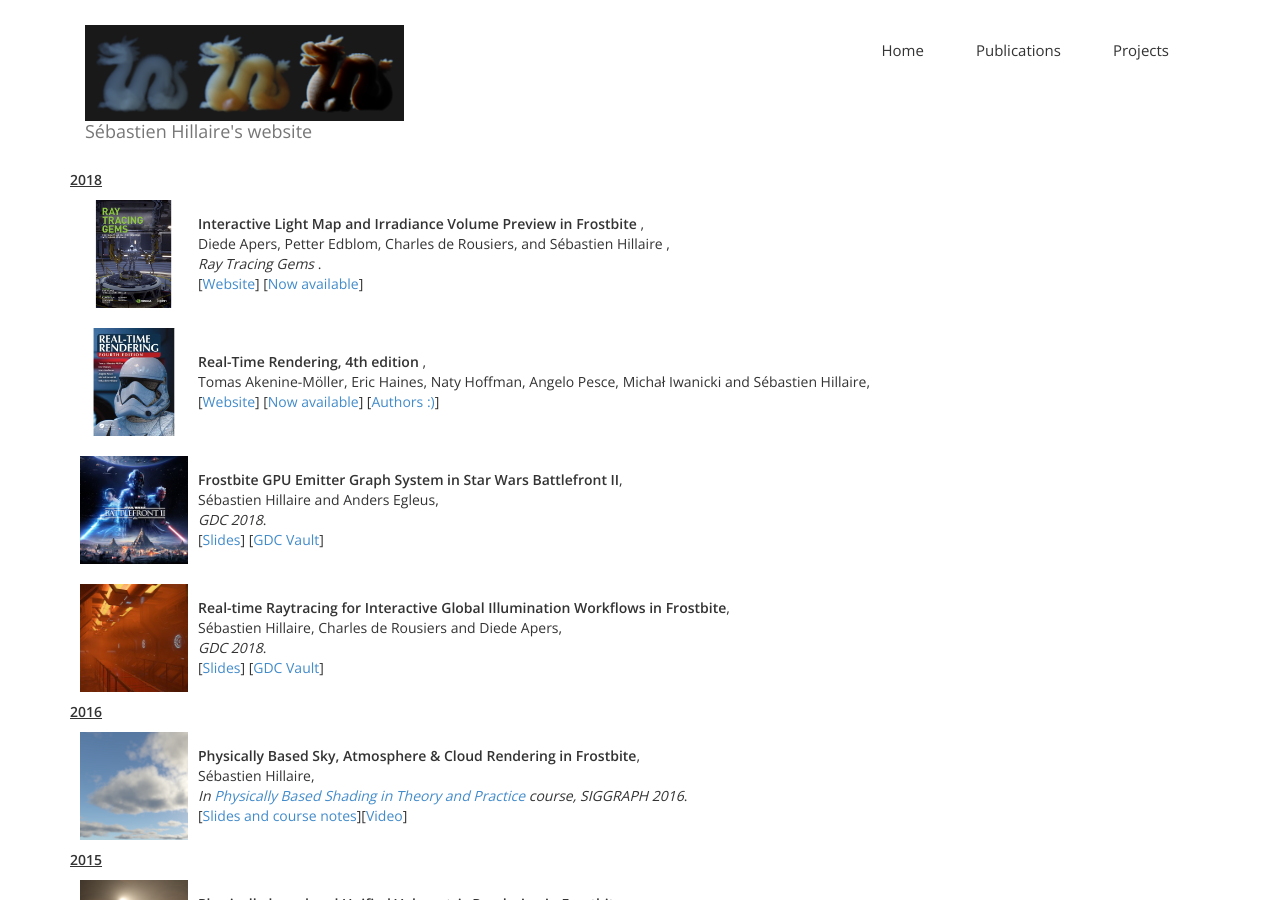
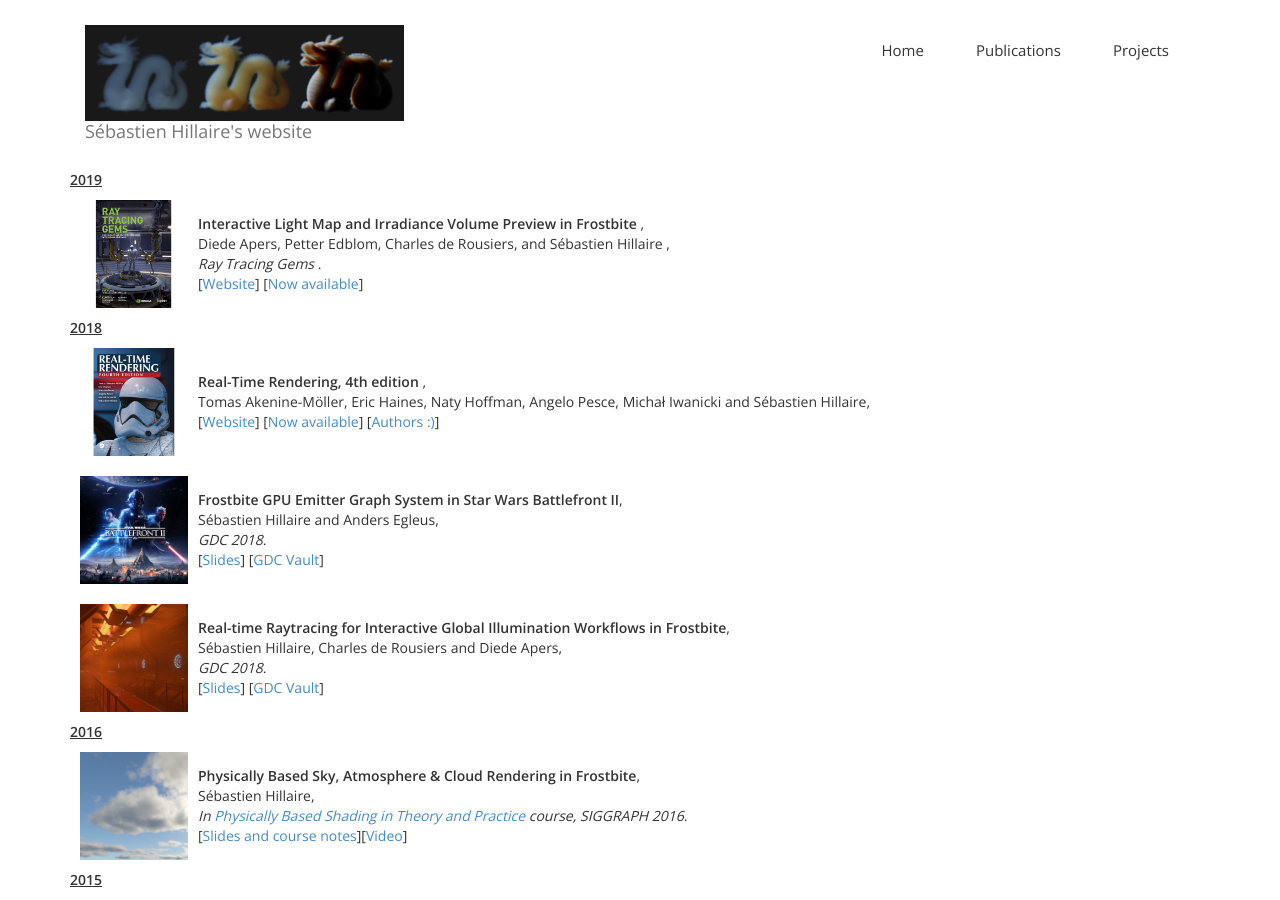
Before and after one commit to sebh/sebh.github.io, a Jekyll site: the page built from publications.html, in a window 1280 px wide and 900 px high. Built offline with Jekyll 4.4.1, drawn with Linux system fonts in a browser that asks for light colours; nearby versions of some CDN libraries; some web fonts are replaced.

Commit message:
Fixed year of latest RTG publication

```diff
--- a/publications.html
+++ b/publications.html
@@ -51,8 +51,7 @@ permalink: /publications/
 <section id="intro" style="padding-top: 80px;">
     <div class="container">
 
-        <span class="pub-year">2018</span>
-
+        <span class="pub-year">2019</span>
 
         <table class="pub-table">
             <tr>
@@ -64,6 +63,11 @@ permalink: /publications/
                     [<a href="http://www.realtimerendering.com/raytracinggems/">Website</a>] [<a href="https://www.apress.com/us/book/9781484244265#otherversion=9781484244272">Now available</a>]
                 </td>
             </tr>
+        </table>
+
+        <span class="pub-year">2018</span>
+
+        <table class="pub-table">
             <tr>
                 <td><img src="https://sebh.github.io/publications/rtr4ed2018.jpg" class="pub-image"></td>
                 <td>
```
